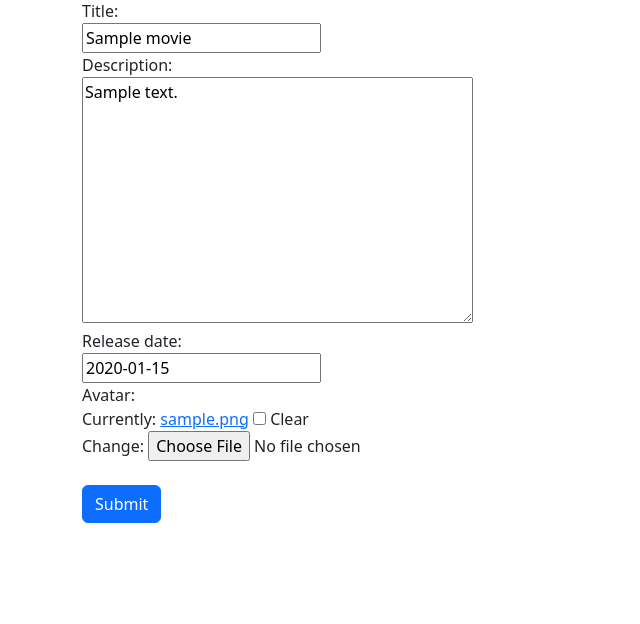
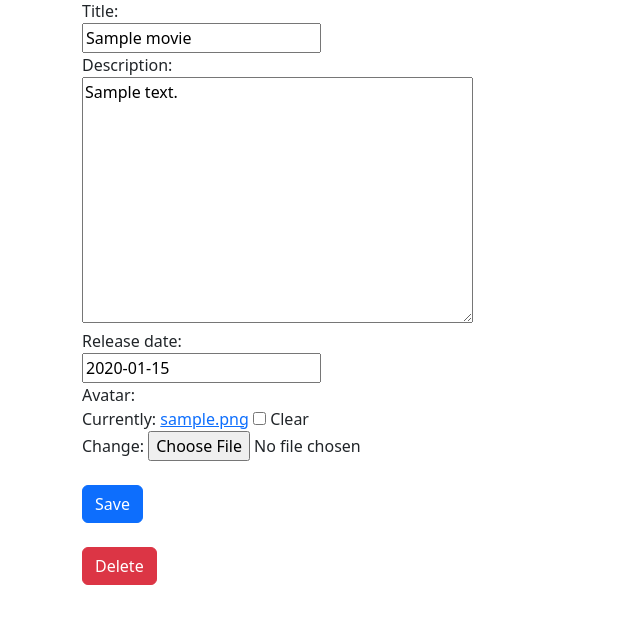
Before and after one commit to ArashMoshirnia/imdb, a Django app: page /movies/1/edit/ in a window 1280 px wide. Shown: the part 104-728 px from the top of the page, without its empty margins (0-640 px from the left). Run offline with Django 4.2, Linux system fonts and the light colour scheme; tables that the repository leaves empty hold one stand-in row (values such as "Sample post").

Commit message:
Add movie delete view

```diff
--- a/movies/templates/movies/movie_edit.html
+++ b/movies/templates/movies/movie_edit.html
@@ -15,8 +15,13 @@
                     {{ field }}
                 </div>
             {% endfor %}
+            <br>
+            <button type="submit" class="btn btn-primary">Save</button>
+        </form>
         <br>
-            <button type="submit" class="btn btn-primary">Submit</button>
+        <form method="post" action={% url 'movie_delete' movie.pk %}>
+            {% csrf_token %}
+            <button type="submit" class="btn btn-danger">Delete</button>
         </form>
     </div>
 {% endblock %}
--- a/movies/urls.py
+++ b/movies/urls.py
@@ -1,11 +1,12 @@
 from django.urls import path
 
-from .views import movies_list, movie_detail, movie_add, movie_edit
+from .views import movies_list, movie_detail, movie_add, movie_edit, movie_delete
 
 urlpatterns = [
     path('movies/', movies_list, name='movies_list'),
     path('movies/<int:pk>/', movie_detail, name='movie_detail'),
 
     path('movies/<int:pk>/edit/', movie_edit, name='movie_edit'),
+    path('movies/<int:pk>/delete/', movie_delete, name='movie_delete'),
     path('movies/add/', movie_add, name='movie_add'),
 ]
--- a/movies/views.py
+++ b/movies/views.py
@@ -7,7 +7,7 @@ from movies.forms import MovieForm
 
 def movies_list(request):
     if request.method == 'GET':
-        movies = Movie.objects.all()
+        movies = Movie.objects.filter(is_valid=True)
         context = {
             "movies": movies,
             "user": "Arash",
@@ -26,7 +26,7 @@ def movies_list(request):
 
 
 def movie_detail(request, pk):
-    movie = get_object_or_404(Movie, pk=pk)
+    movie = get_object_or_404(Movie, pk=pk, is_valid=True)
     if request.method == 'GET':
         return HttpResponse(f'<h1>This is movie {pk}</h1>')
 
@@ -46,7 +46,7 @@ def movie_add(request, movie_form=None):
 
 
 def movie_edit(request, pk, movie_form=None):
-    movie = get_object_or_404(Movie, pk=pk)
+    movie = get_object_or_404(Movie, pk=pk, is_valid=True)
 
     if not movie_form:
         movie_form = MovieForm(instance=movie)
@@ -59,4 +59,8 @@ def movie_edit(request, pk, movie_form=None):
 
 
 def movie_delete(request, pk):
-    pass
+    movie = get_object_or_404(Movie, pk=pk, is_valid=True)
+    movie.is_valid = False
+    movie.save()
+
+    return redirect('movies_list')
```
